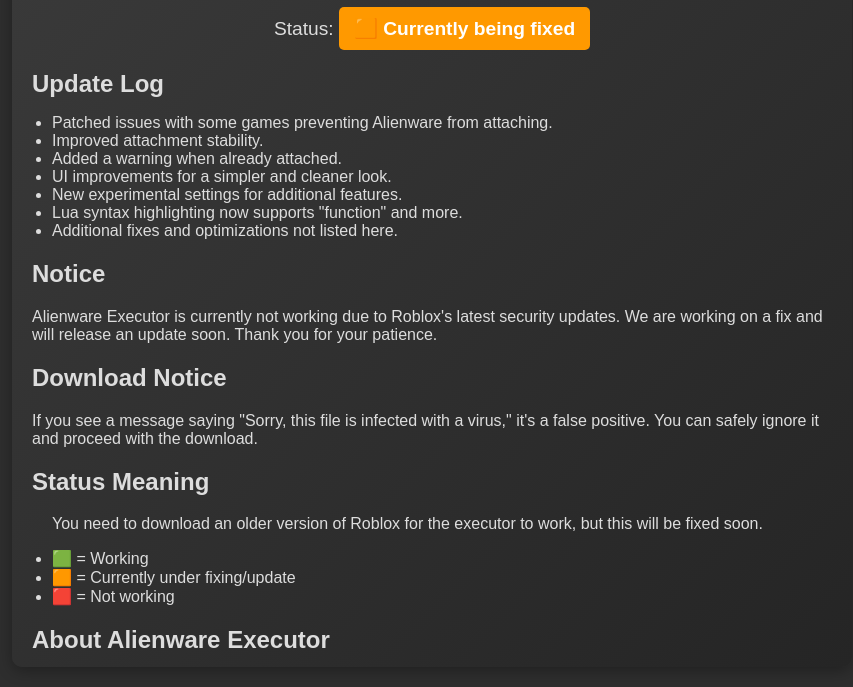
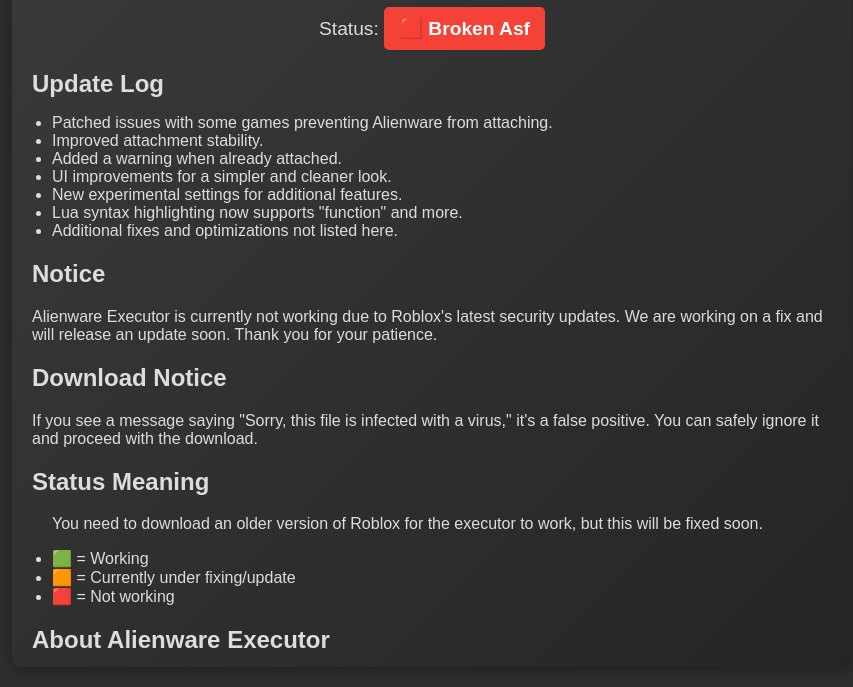
Before and after one commit to shan-commits2/Alien-Ware, a plain HTML site: page index.html in a window 1280 px wide. Shown: the part 113-800 px from the top of the page, without its empty margins (208-1061 px from the left). Drawn offline with Linux system fonts and the light colour scheme.

Commit message:
Update index.html

```diff
--- a/index.html
+++ b/index.html
@@ -99,7 +99,7 @@
     <div class="container">
         <h1>Alienware Executor for Roblox</h1>
         <div class="status">
-            <p>Status: <span class="Fixing">🟧 Currently being fixed</span></p>
+            <p>Status: <span class="not-working">🟥 Broken Asf</span></p>
         </div>
 
         <div class="UpdateLog">
```
